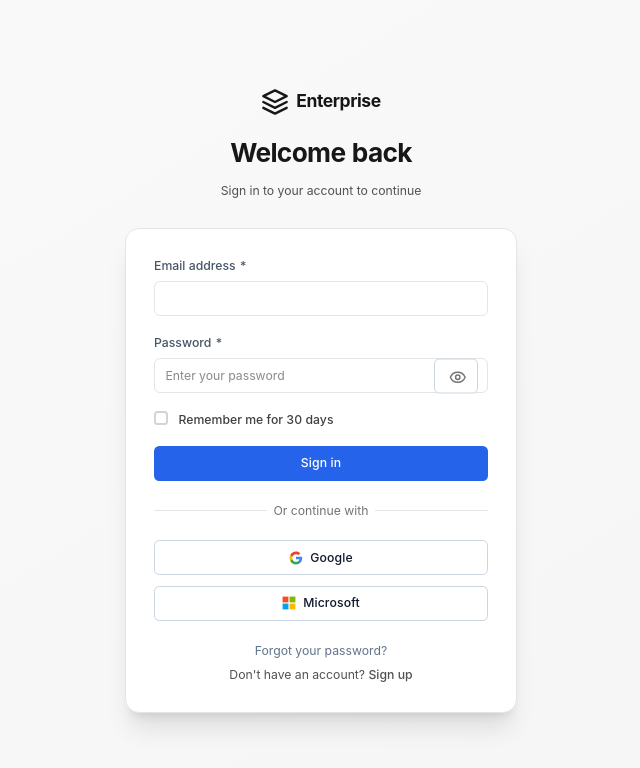
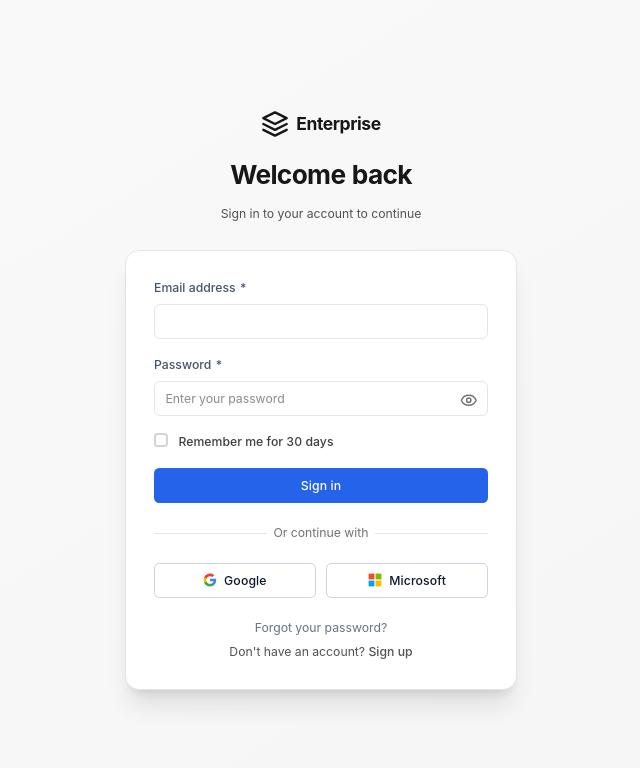
Before and after one commit to Benson-Kim/transport-erp, a Next.js app: page /verify-email in a window 1280 px wide. Shown: the top 768 px of the page, without its empty margins (319-959 px from the left). Built offline with nearby package versions, Linux system fonts and the light colour scheme; no server answers.

Commit message:
fix: Oath buttons layout and show password toggle

```diff
--- a/src/components/features/auth/login-form.tsx
+++ b/src/components/features/auth/login-form.tsx
@@ -53,6 +53,8 @@
     } catch (error) {
       console.error('Login error:', error);
       setError('root', { message: 'An unexpected error occurred. Please try again.' });
+    } finally {
+      setIsLoading(false);
     }
   };
 
@@ -80,9 +82,9 @@
           />
           <Button
             type="button"
-            variant="secondary"
+            variant="ghost"
             onClick={() => setShowPassword(!showPassword)}
-            className="absolute right-3 top-1/2 -translate-y-1/2 text-neutral-500 hover:text-neutral-700"
+            className=" absolute right-0 top-1/2 -translate-y-1/2 text-neutral-500 hover:text-neutral-700"
             icon={showPassword ? <EyeOff className="h-5 w-5" /> : <Eye className="h-5 w-5" />}
           />
         </div>
--- a/src/components/features/auth/oauth-buttons.tsx
+++ b/src/components/features/auth/oauth-buttons.tsx
@@ -25,7 +25,7 @@
   };
 
   return (
-    <div className="space-y-3">
+    <div className="gap-x-3 flex ">
       {/* Google Sign In */}
       <Button
         type="button"
```
